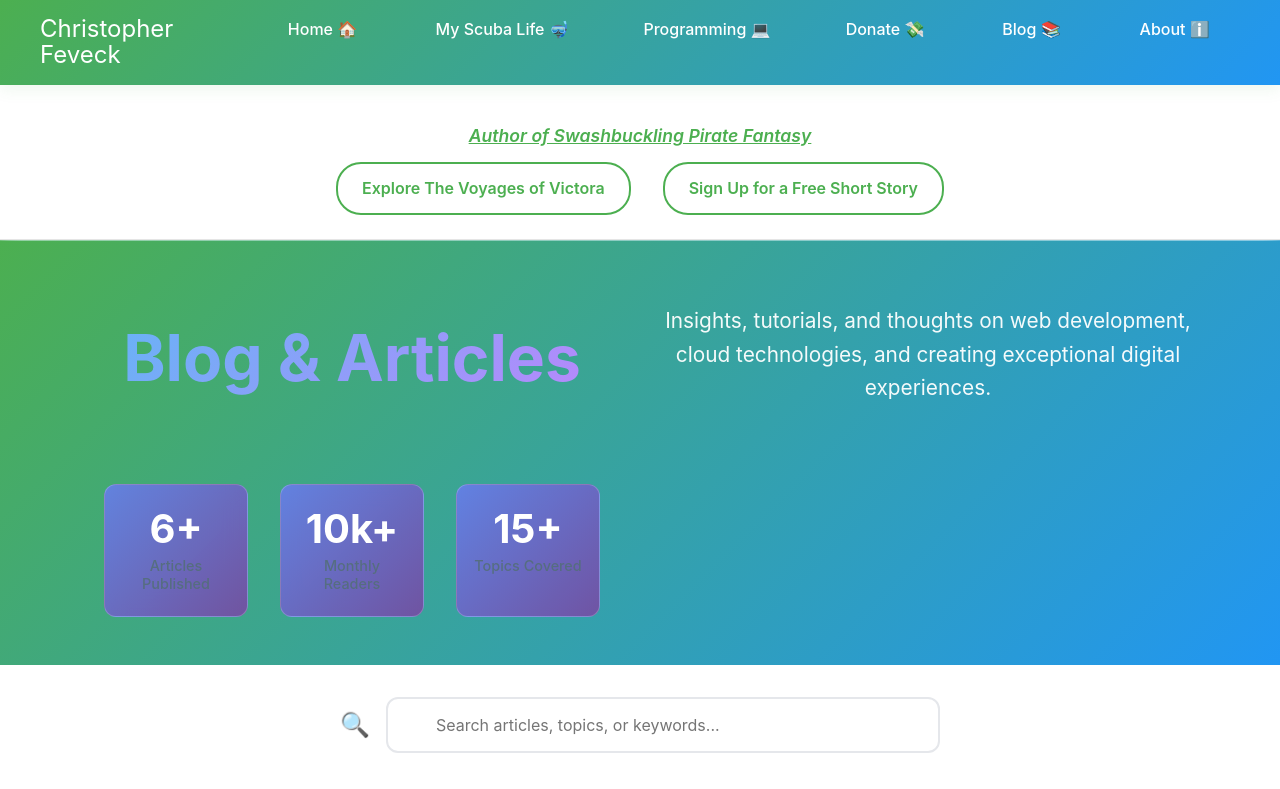
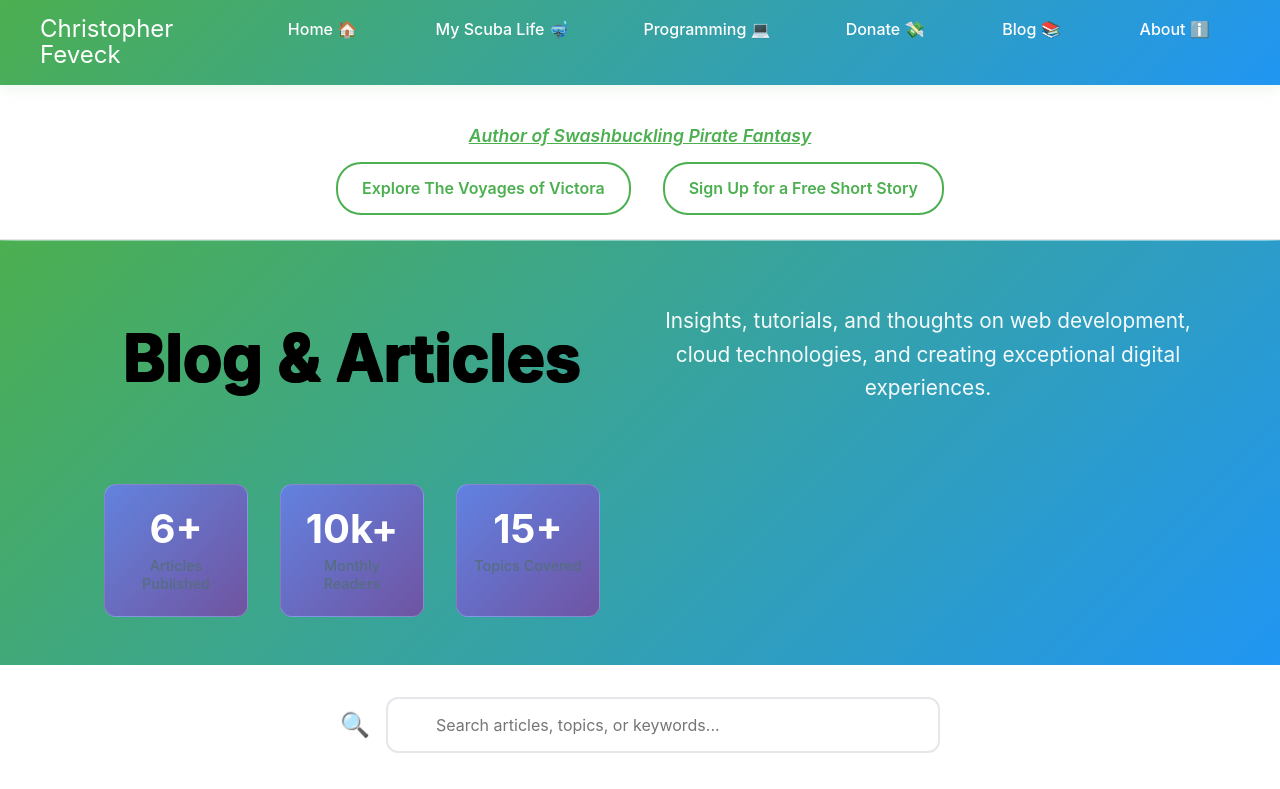
Before and after one commit to catbarber/chris-feveck, a React (Vite) app: page /blog in a window 1280 px wide. Shown: the top 789 px of the page. Built offline with nearby package versions, Linux system fonts and the light colour scheme; the HTML template or start-up script is replaced by a standard one.

Commit message:
Update BlogPage.css

```diff
--- a/src/pages/BlogPage.css
+++ b/src/pages/BlogPage.css
@@ -62,6 +62,11 @@
   -webkit-text-fill-color: var(--spring-white);
   color: var(--spring-white);
   line-height: 1.2;
+text-shadow:
+    -1px -1px 0 black,  /* Top-left shadow */
+    1px -1px 0 black,   /* Top-right shadow */
+    -1px 1px 0 black,   /* Bottom-left shadow */
+    1px 1px 0 black;    /* Bottom-right shadow */
 }
 
 .blog-hero p {
```
